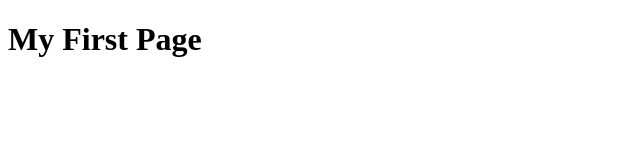
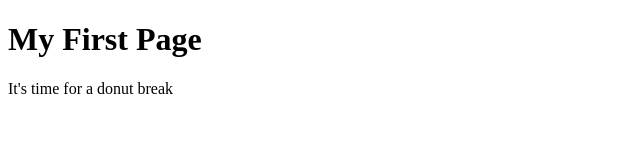
Before and after one commit to erospereira/erospereira.github.io, a plain HTML site: page index.html in a window 1280 px wide. Shown: the whole page, without its empty margins (0-640 px from the left). Drawn offline with Linux system fonts and the light colour scheme.

Commit message:
Update index.html

```diff
--- a/index.html
+++ b/index.html
@@ -7,5 +7,6 @@
 
 <body>
 <h1>My First Page</h1>
+  <p>It's time for a donut break</p>
 </body>
 </html>
```
